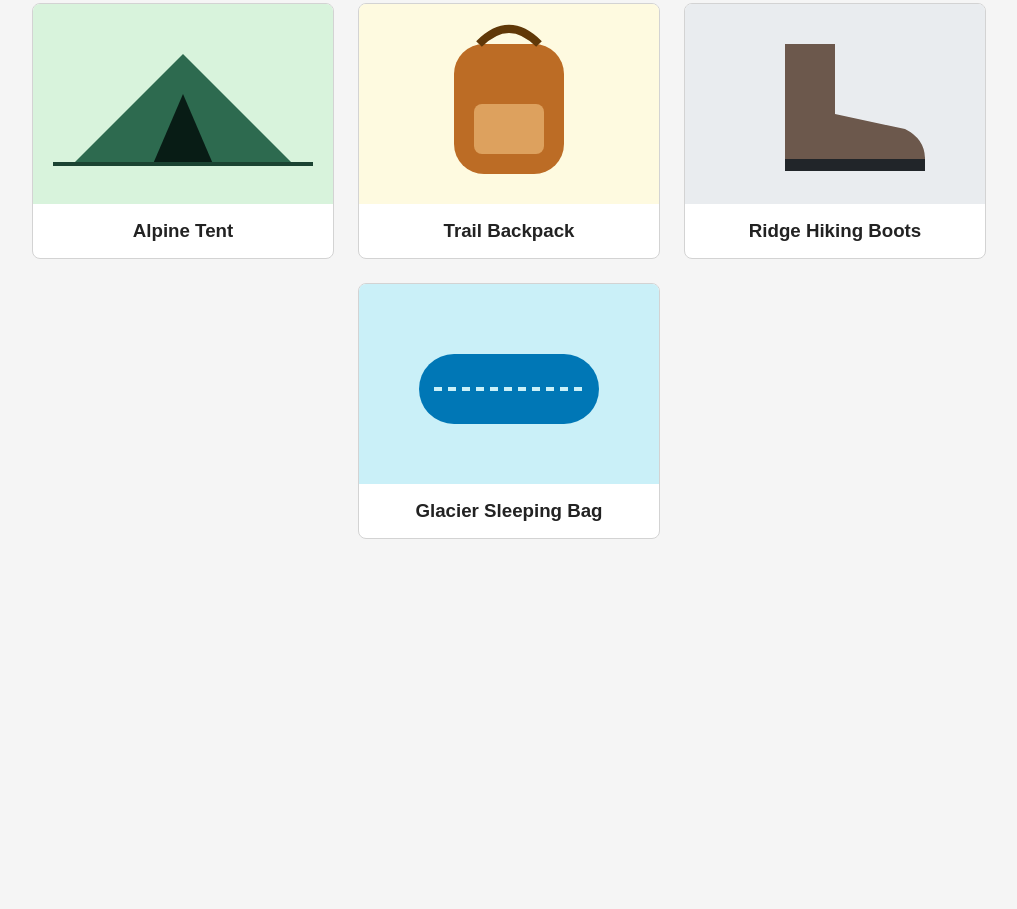
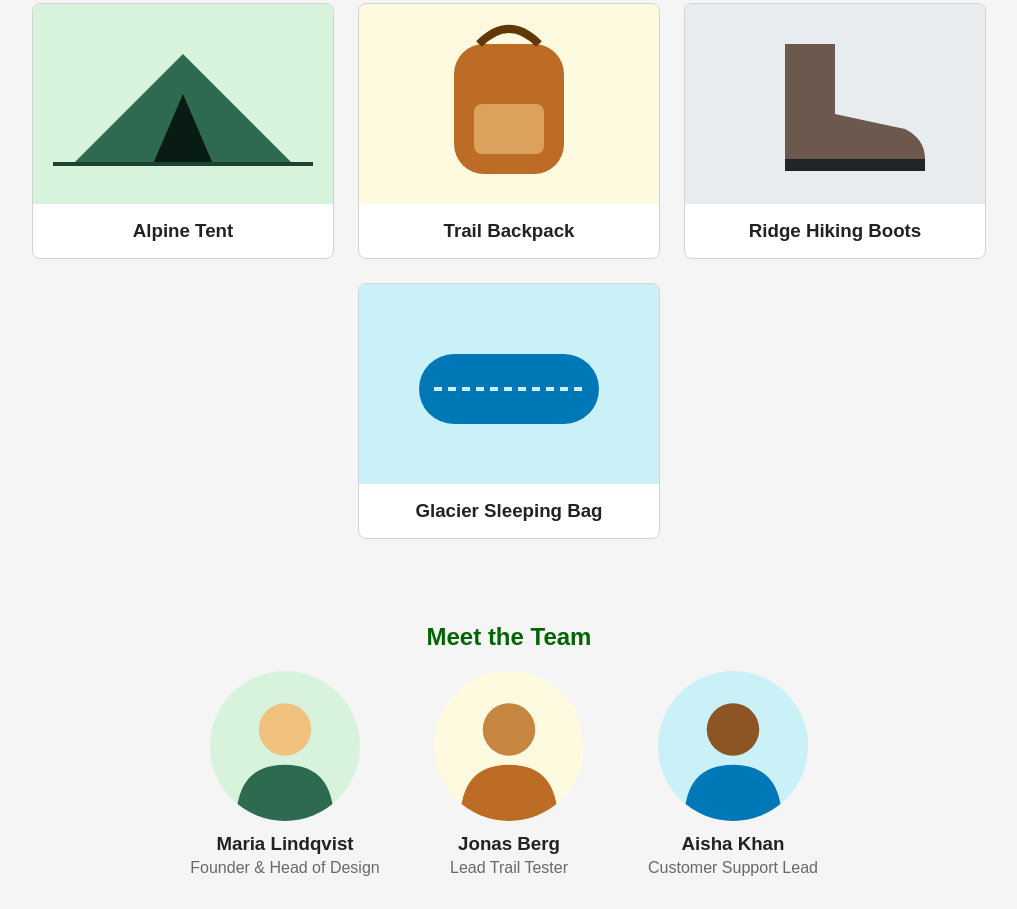
Before and after one commit to hevolx/Company-Home-Page-with-Flexbox, a plain HTML site: page index.html in a window 1280 px wide. Shown: the part 606-1515 px from the top of the page, without its empty margins (131-1148 px from the left). Before the commit the page ends 1177 px from the top, so only its background shows below. Drawn offline with Linux system fonts and the light colour scheme.

Commit message:
feat: add team section with employee profiles
Add a "Meet the Team" section showing three teammates as wrapping flex
cards, each with a placeholder avatar, name, and role.

```diff
--- a/index.html
+++ b/index.html
@@ -44,6 +44,27 @@
         </li>
       </ul>
     </section>
+
+    <section class="team">
+      <h2>Meet the Team</h2>
+      <ul class="team-list">
+        <li class="member">
+          <img src="images/team-maria.svg" alt="Maria Lindqvist">
+          <h3>Maria Lindqvist</h3>
+          <p>Founder &amp; Head of Design</p>
+        </li>
+        <li class="member">
+          <img src="images/team-jonas.svg" alt="Jonas Berg">
+          <h3>Jonas Berg</h3>
+          <p>Lead Trail Tester</p>
+        </li>
+        <li class="member">
+          <img src="images/team-aisha.svg" alt="Aisha Khan">
+          <h3>Aisha Khan</h3>
+          <p>Customer Support Lead</p>
+        </li>
+      </ul>
+    </section>
   </main>
 </body>
 </html>
--- a/style.css
+++ b/style.css
@@ -79,3 +79,41 @@ body {
   margin: 0;
   padding: 1rem;
 }
+
+.team {
+  padding: 2rem 1rem;
+  text-align: center;
+}
+
+.team h2 {
+  color: darkgreen;
+}
+
+.team-list {
+  display: flex;
+  flex-wrap: wrap;
+  justify-content: center;
+  gap: 1.5rem;
+  margin: 0;
+  padding: 0;
+  list-style: none;
+}
+
+.member {
+  width: 200px;
+}
+
+.member img {
+  width: 150px;
+  height: 150px;
+  border-radius: 50%;
+}
+
+.member h3 {
+  margin: 0.5rem 0 0;
+}
+
+.member p {
+  margin: 0.25rem 0 0;
+  color: dimgray;
+}
```
Also changed, not shown: images/team-aisha.svg (added), images/team-jonas.svg (added), images/team-maria.svg (added).
